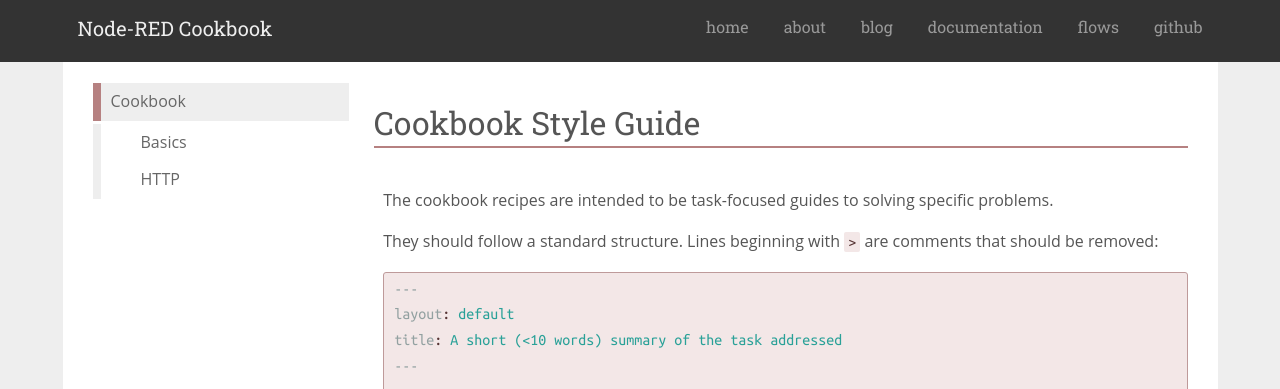
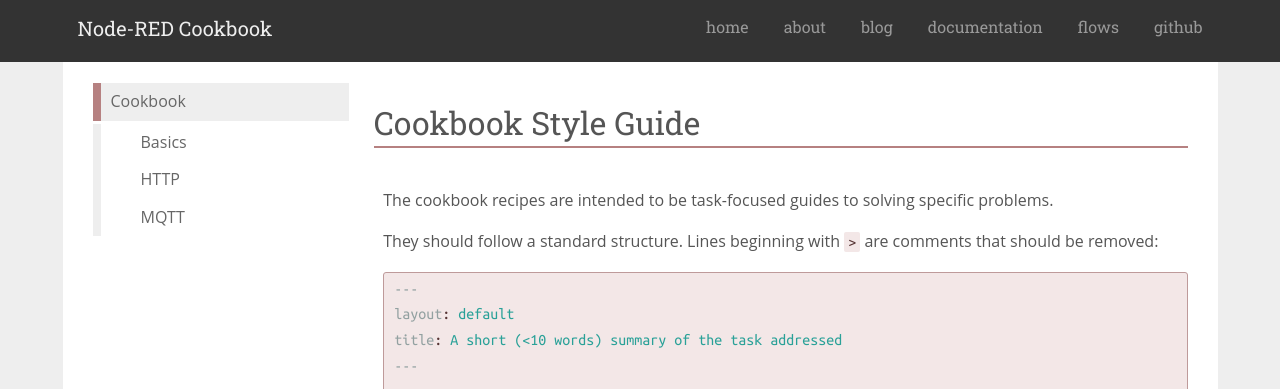
Before and after one commit to node-red/cookbook.nodered.org, a Jekyll site: the page built from styleguide.md, in a window 1280 px wide and 900 px high. Shown: the top 389 px of the window. Built offline with Jekyll 4.4.1, drawn with Linux system fonts in a browser that asks for light colours; nearby versions of some CDN libraries.

Commit message:
fix index and toc to include mqtt

```diff
--- a/_includes/docs-toc.html
+++ b/_includes/docs-toc.html
@@ -9,6 +9,7 @@
         <ul>
             <li {% if page.url contains "/basic/" %}class="active"{% endif %}><a href="/basic/">Basics</a>
             <li {% if page.url contains "/http/" %}class="active"{% endif %}><a href="/http/">HTTP</a>
+            <li {% if page.url contains "/mqtt/" %}class="active"{% endif %}><a href="/mqtt/">MQTT</a>
         </ul>
     </li>
 </ul>
```
Also changed, not shown: index.md (+2 -1 lines).
